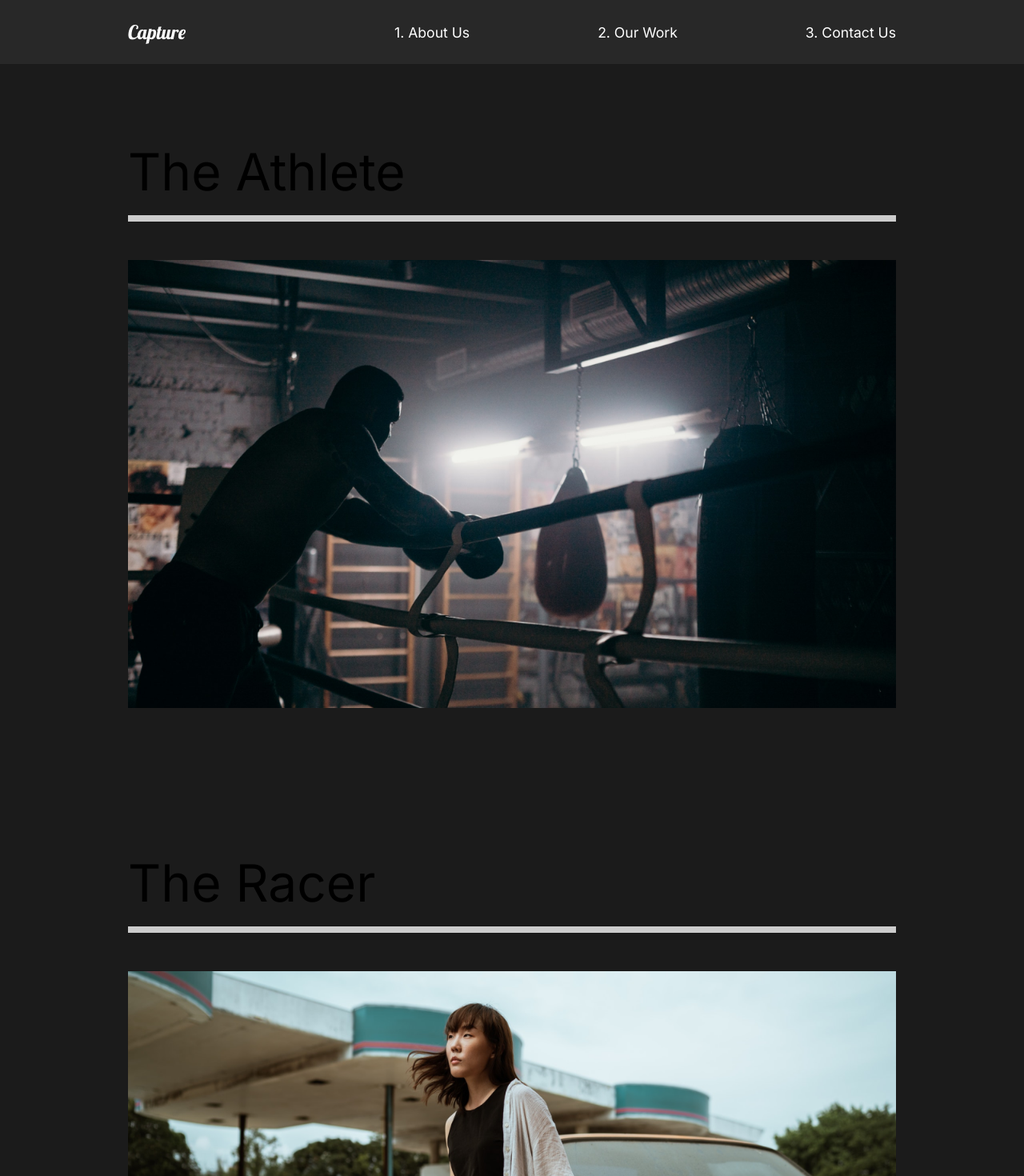
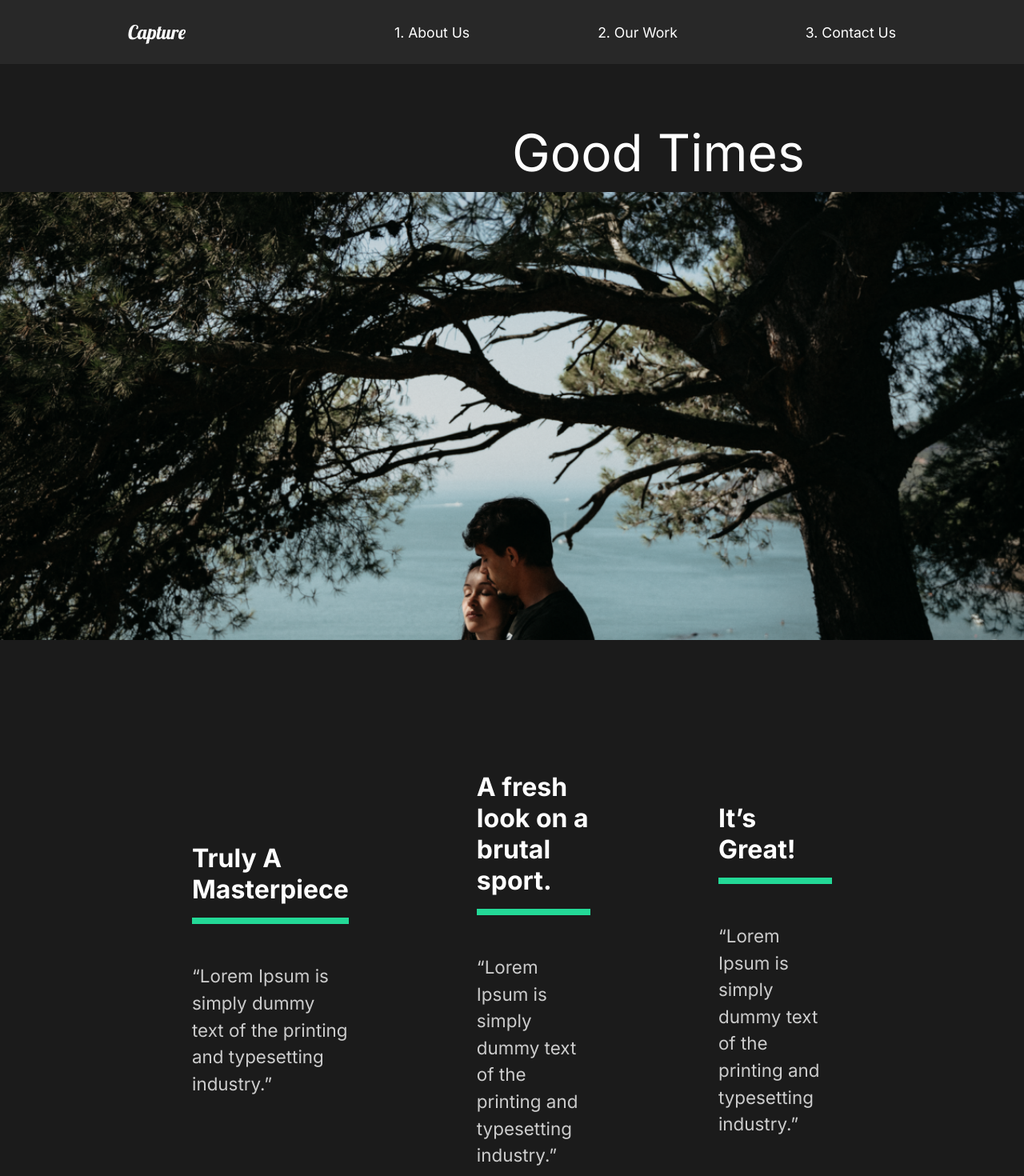
Before and after one commit to griffinbruce/capture-portfolio, a React (Create React App) app: page /work/good-times in a window 1280 px wide. Shown: the top 1470 px of the page at 80% size. Built offline with nearby package versions, Linux system fonts and the light colour scheme.

Commit message:
Movie State and Framer Motion

```diff
--- a/src/App.js
+++ b/src/App.js
@@ -3,6 +3,7 @@
 import Nav from './components/Nav';
 import ContactUs from './pages/ContactUs';
 import OurWork from './pages/OurWork';
+import MovieDetail from './pages/MovieDetail';
 //Global Stlye
 import GlobalStyle from './components/GlobalStyle';
 //Router
@@ -17,8 +18,11 @@
         <Route path='/' exact>
           <AboutUs />
         </Route>
-        <Route path='/work'>
+        <Route path='/work' exact>
           <OurWork />
+        </Route>
+        <Route path='/work/:id'>
+          <MovieDetail />
         </Route>
         <Route path='/contact'>
           <ContactUs />
--- a/src/components/AboutSection.js
+++ b/src/components/AboutSection.js
@@ -1,23 +1,31 @@
 import home1 from '../img/home1.png';
-import styled from 'styled-components';
 //Styles
 import { StyleAbout, StyleDescription, StyleImage, StyleHide } from '../styles';
+//Framer Motion
+import { motion } from 'framer-motion';
 
 const AboutSection = () => {
+
     return (
         <StyleAbout>
             <StyleDescription>
-                <div className="title">
+                <motion.div>
                     <StyleHide>
-                        <h2>We work to make</h2>
+                        <motion.h2>
+                            We work to make
+                        </motion.h2>
                     </StyleHide>
                     <StyleHide>
-                        <h2>your <span>dreams</span></h2>
+                        <motion.h2>
+                            your <span>dreams</span>
+                        </motion.h2>
                     </StyleHide>
                     <StyleHide>
-                        <h2>come true.</h2>
+                        <motion.h2>
+                            come true.
+                        </motion.h2>
                     </StyleHide>
-                </div>
+                </motion.div>
                 <p>Contact us for any photography or videography ideas that you have. We have professionals with amazing skills.</p>
                 <button>Contact Us</button>
             </StyleDescription>
--- /dev/null
+++ b/src/movieState.js
@@ -0,0 +1,81 @@
+//Import Images
+import athlete from "./img/athlete-small.png";
+import goodtimes from "./img/goodtimes-small.png";
+import theracer from "./img/theracer-small.png";
+import athlete2 from "./img/athlete2.png";
+import goodtimes2 from "./img/good-times2.jpg";
+import theracer2 from "./img/the-racer2.jpg";
+
+export const MovieState = () => {
+  return [
+    {
+      title: "The Athlete",
+      mainImg: athlete,
+      secondaryImg: athlete2,
+      url: "/work/the-athlete",
+      awards: [
+        {
+          title: "Truly A Masterpiece",
+          description:
+            "“Lorem Ipsum is simply dummy text of the printing and typesetting industry.”",
+        },
+        {
+          title: "A fresh look on a brutal sport.",
+          description:
+            "“Lorem Ipsum is simply dummy text of the printing and typesetting industry.”",
+        },
+        {
+          title: "It’s Great!",
+          description:
+            "“Lorem Ipsum is simply dummy text of the printing and typesetting industry.”",
+        },
+      ],
+    },
+    {
+      title: "Good Times",
+      mainImg: goodtimes,
+      url: "/work/good-times",
+      secondaryImg: goodtimes2,
+      awards: [
+        {
+          title: "Truly A Masterpiece",
+          description:
+            "“Lorem Ipsum is simply dummy text of the printing and typesetting industry.”",
+        },
+        {
+          title: "A fresh look on a brutal sport.",
+          description:
+            "“Lorem Ipsum is simply dummy text of the printing and typesetting industry.”",
+        },
+        {
+          title: "It’s Great!",
+          description:
+            "“Lorem Ipsum is simply dummy text of the printing and typesetting industry.”",
+        },
+      ],
+    },
+    {
+      title: "The Racer",
+      mainImg: theracer,
+      url: "/work/the-racer",
+      secondaryImg: theracer2,
+      awards: [
+        {
+          title: "Truly A Masterpiece",
+          description:
+            "“Lorem Ipsum is simply dummy text of the printing and typesetting industry.”",
+        },
+        {
+          title: "A fresh look on a brutal sport.",
+          description:
+            "“Lorem Ipsum is simply dummy text of the printing and typesetting industry.”",
+        },
+        {
+          title: "It’s Great!",
+          description:
+            "“Lorem Ipsum is simply dummy text of the printing and typesetting industry.”",
+        },
+      ],
+    },
+  ];
+};
--- /dev/null
+++ b/src/pages/MovieDetail.js
@@ -0,0 +1,109 @@
+import { useState, useEffect } from 'react';
+import styled from 'styled-components';
+import { useHistory } from 'react-router-dom';
+import { MovieState } from '../movieState';
+
+const MovieDetail = () => {
+    const history = useHistory();
+    const url = history.location.pathname;
+    const [movies, setMovies] = useState(MovieState);
+    const [movie, setMovie] = useState(null);
+
+//Use Effect
+    useEffect(() => {
+        const currentMovie = movies.filter((stateMovie) => stateMovie.url === url);
+        setMovie(currentMovie[0]);
+    },[movies, url]);
+
+    return (
+        <>
+        {movie && (
+            <Details>
+                <Headline>
+                    <h2>{movie.title}</h2>
+                    <img src={movie.mainImg} alt="movie" />
+                    </Headline>
+                    <Awards>
+                        {movie.awards.map((award) => (
+                            <Award
+                                title={award.title}
+                                description={award.description}
+                                key={award.title}
+                            />
+                        ))}
+                    </Awards>
+                    <ImageDisplay>
+                        <img src={movie.secondaryImg} alt="movie"/>
+                    </ImageDisplay>
+            </Details>
+        )}
+        </>
+    );
+};
+
+//Award Component
+const Award = ({ title, description }) => {
+    return (
+        <AwardStyle>
+            <h3>{title}</h3>
+            <div className="line"></div>
+            <p>{description}</p>
+        </AwardStyle>
+    );
+};
+
+//Styled Components
+const Details = styled.div`
+    color: white;
+
+`;
+const Headline = styled.div`
+    min-height: 90vh;
+    padding-top: 20vh;
+    position: relative;
+    h2{
+        position: absolute;
+        top: 10%;
+        left: 50%;
+        transform: translate()(-50%, -10%)
+    }
+    img{
+        width: 100%;
+        height: 70vh;
+        object-fit: cover;
+    }
+`;
+const Awards = styled.div`
+    min-height: 80vh;
+    display: flex;
+    margin: 5rem 10rem;
+    align-items: center;
+    justify-content: space-around;
+`;
+
+const AwardStyle = styled.div`
+    padding: 5rem;
+    h3{
+        font-size: 2rem;
+    }
+    .line{
+        width: 100%;
+        background: #23d997;
+        height: 0.5rem;
+        margin: 1rem 0rem;
+    }
+    p{
+        padding: 2rem 0rem;
+    }
+`;
+
+const ImageDisplay = styled.div`
+    min-height: 50vh;
+    img{
+        width: 100%;
+        height: 100vh;
+        object-fit: cover;
+    }
+`;
+
+export default MovieDetail;
--- a/src/pages/OurWork.js
+++ b/src/pages/OurWork.js
@@ -11,21 +11,21 @@
             <Movie>
                 <h2>The Athlete</h2>
                 <div className="line"></div>
-                <Link>
+                <Link to='/work/the-athlete'>
                     <img src={athlete} alt="Boxer in Ring"/>
                 </Link>
             </Movie>
             <Movie>
                 <h2>The Racer</h2>
                 <div className="line"></div>
-                <Link>
+                <Link to='/work/the-racer'>
                     <img src={theracer} alt="Woman Car Racer"/>
                 </Link>
             </Movie>
             <Movie>
                 <h2>Good Times</h2>
                 <div className="line"></div>
-                <Link>
+                <Link to='/work/good-times'>
                     <img src={goodtimes} alt="Loving Couple by the Water"/>
                 </Link>
             </Movie>
```
Also changed, not shown: 1 other file (tests, documents, lock files or other folders).
